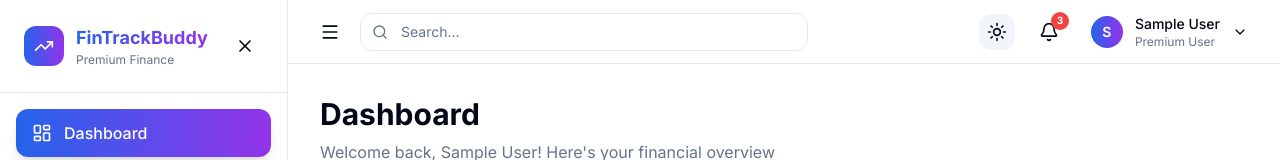
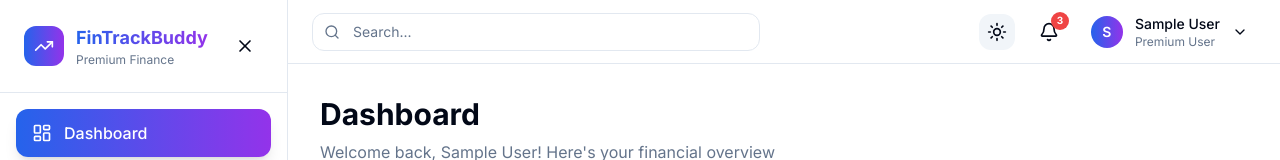
Before and after one commit to Omeryash/Expense-tracker-management, a React (Vite) app in the folder Smart_Expense_Tracker/: page /dashboard in a window 1280 px wide. Shown: the top 160 px of the page. Built offline with nearby package versions, Linux system fonts and the light colour scheme; sample sign-in values are in the browser's storage.

Commit message:
make some changes

```diff
--- a/Smart_Expense_Tracker/src/components/layout/Header.jsx
+++ b/Smart_Expense_Tracker/src/components/layout/Header.jsx
@@ -104,14 +104,23 @@ export const Header = ({ onMenuClick, sidebarOpen }) => {
       <div className="flex items-center justify-between h-full px-4 sm:px-6 gap-3">
         {/* Left Side: Hamburger + Search */}
         <div className="flex items-center gap-3 flex-1 min-w-0">
-          {/* ✅ Hamburger Menu - Visible on ALL screen sizes */}
-          <button
-            onClick={onMenuClick}
-            className="p-2 rounded-xl hover:bg-accent transition flex-shrink-0"
-            aria-label="Toggle menu"
-          >
-            <Menu className="w-5 h-5" />
-          </button>
+          {/* ✅ Hamburger - Sirf tab dikhe jab sidebar CLOSED ho */}
+          <AnimatePresence mode="wait">
+            {!sidebarOpen && (
+              <motion.button
+                key="hamburger"
+                initial={{ opacity: 0, scale: 0.8, x: -10 }}
+                animate={{ opacity: 1, scale: 1, x: 0 }}
+                exit={{ opacity: 0, scale: 0.8, x: -10 }}
+                transition={{ duration: 0.2 }}
+                onClick={onMenuClick}
+                className="p-2 rounded-xl hover:bg-accent transition flex-shrink-0"
+                aria-label="Open sidebar"
+              >
+                <Menu className="w-5 h-5" />
+              </motion.button>
+            )}
+          </AnimatePresence>
 
           {/* Search Bar */}
           <div className="relative flex-1 max-w-md">
```
